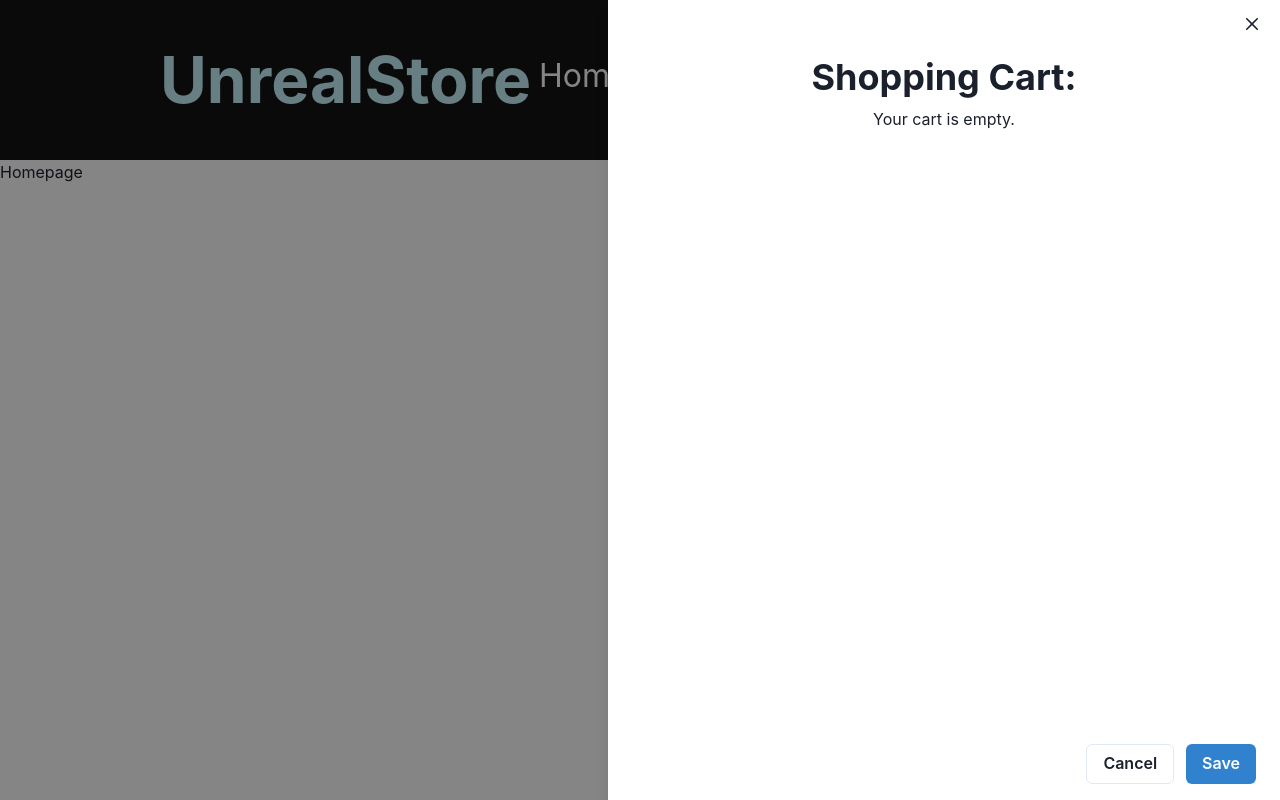
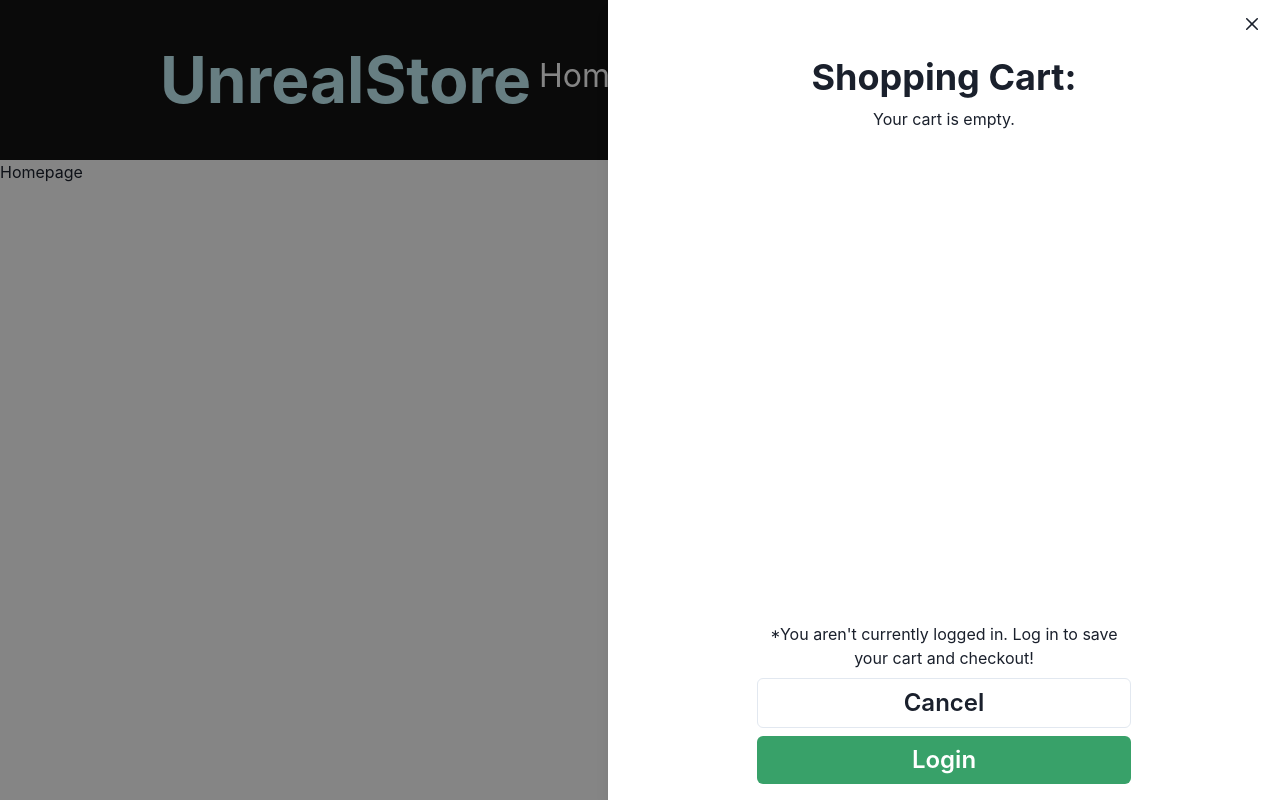
Before and after one commit to matthew-08/Shop_Frontend, a React (Vite) app: page / in a window 1280 px wide. Both pictures are taken after a click on the button 1077 px from the left and 80 px from the top of the page. Built offline with nearby package versions, Linux system fonts and the light colour scheme; grey boxes are pictures that could not be loaded.

Commit message:
Not logged in text in side of cart

```diff
--- a/src/components/Sidebar.tsx
+++ b/src/components/Sidebar.tsx
@@ -1,4 +1,4 @@
-import React from 'react';
+import React, { useContext } from 'react';
 import {
   Drawer,
   DrawerOverlay,
@@ -7,8 +7,12 @@ import {
   DrawerBody,
   DrawerFooter,
   Button,
+  VStack,
+  Flex,
+  Text,
 } from '@chakra-ui/react';
 import SidebarContent from './SidebarContent';
+import { AuthContext } from './AccountContext';
 
 function Sidebar({
   isOpen,
@@ -19,6 +23,8 @@ function Sidebar({
   onClose: () => void;
   btnRef: React.RefObject<HTMLButtonElement>;
 }) {
+  const { user } = useContext(AuthContext);
+
   return (
     <Drawer
       isOpen={isOpen}
@@ -35,11 +41,33 @@ function Sidebar({
           <SidebarContent />
         </DrawerBody>
 
-        <DrawerFooter>
-          <Button variant="outline" mr={3} onClick={onClose}>
-            Cancel
-          </Button>
-          <Button colorScheme="blue">Save</Button>
+        <DrawerFooter alignItems="center">
+          <Flex m="auto" flexDir="column" width="60%" gap="0.5rem">
+            {user && (
+              <Text textAlign="center">
+                *You aren't currently logged in. Log in to save your cart and
+                checkout!
+              </Text>
+            )}
+            <Button
+              fontSize="1.5rem"
+              padding="1.5rem"
+              width="100%"
+              variant="outline"
+              mr={3}
+              onClick={onClose}
+            >
+              Cancel
+            </Button>
+            <Button
+              fontSize="1.5rem"
+              padding="1.5rem"
+              colorScheme="green"
+              width="100%"
+            >
+              Login
+            </Button>
+          </Flex>
         </DrawerFooter>
       </DrawerContent>
     </Drawer>
```
